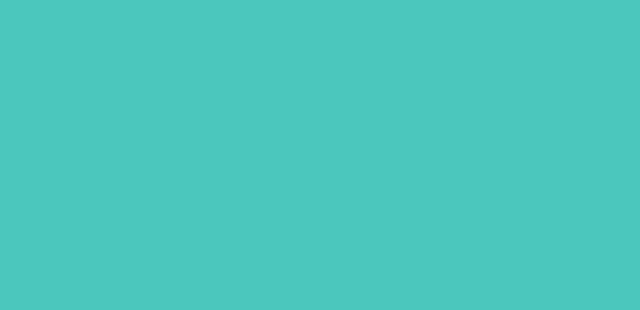
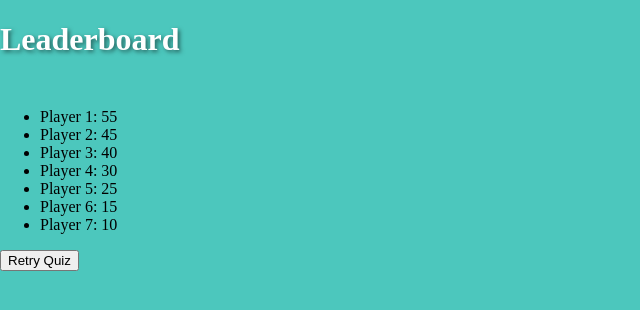
Before and after one commit to ramsestrejo/agilearning-games-plugin, a React (Vite) app in the folder client/: page /leaderboard in a window 1280 px wide. Before the commit this address had no page. Shown: the top 310 px of the page, without its empty margins (0-640 px from the left). Built offline with nearby package versions, Linux system fonts and the light colour scheme.

Commit message:
adds basic leaderboard component and routing to it

```diff
--- a/client/src/App.jsx
+++ b/client/src/App.jsx
@@ -7,6 +7,7 @@ import QuizForm from './components/QuizGame/QuizForm.jsx';
 import StoryForm from './components/StoryGame/StoryForm.jsx';
 import QuizGame from './components/QuizGame/QuizGame.jsx';
 import StoryGame from './components/StoryGame/StoryGame.jsx';
+import Leaderboard from './components/QuizGame/Leaderboard.jsx';
 //  import CreationSuccessPage from './CreationSuccessPage';
 
 
@@ -19,6 +20,7 @@ const App = () => {
         <Route path="/create-game" element={<CreateGameScreen />} />
         <Route path="/create-game/quiz" element={<QuizForm />} />
         <Route path="/quiz-game" element={<QuizGame />} />
+        <Route path="/leaderboard" element={<Leaderboard />} />
         <Route path="/create-game/story" element={<StoryForm />} />
         <Route path="/story-game" element={<StoryGame />} />
       </Routes>
--- /dev/null
+++ b/client/src/components/QuizGame/Leaderboard.jsx
@@ -0,0 +1,33 @@
+import React from 'react';
+// File not yet made
+// import './Leaderboard.css';
+
+const Leaderboard = ({ score, resetGame }) => {
+     // temporary data until connection to backend
+     const leaderboardData = [
+       { playerName: 'Player 1', score: 55 },
+       { playerName: 'Player 2', score: 45 },
+       { playerName: 'Player 3', score: 40 },
+       { playerName: 'Player 4', score: 30 },
+       { playerName: 'Player 5', score: 25 },
+       { playerName: 'Player 6', score: 15 },
+       { playerName: 'Player 7', score: 10 },
+     ];
+
+     return (
+          <div className="leaderboard">
+            <h1>Leaderboard</h1>
+            <ul>
+              {leaderboardData.map((entry, index) => (
+                <li key={index}>
+                  {entry.playerName}: {entry.score}
+                </li>
+              ))}
+            </ul>
+            <button onClick={resetGame} className="restart-button">Retry Quiz</button>
+            {/* Include button option to return to main menu */}
+          </div>
+        );
+      };
+
+      export default Leaderboard;
--- a/client/src/components/QuizGame/QuizGame.jsx
+++ b/client/src/components/QuizGame/QuizGame.jsx
@@ -1,6 +1,7 @@
 import React, { useState, useEffect } from 'react';
 import { useHookstate } from '@hookstate/core';
 import './QuizGame.css';
+import { useNavigate } from 'react-router-dom';
 
 //adding temporary data just to test and add styling to game
 const quizData = [
@@ -30,6 +31,8 @@ const QuizGame = () => {
         score: 0,
         quizData: quizData
     });
+
+    const navigate = useNavigate();
 
      useEffect(() => {
         const currentQuestionIndex = state.currentQuestionIndex.get();
@@ -68,6 +71,9 @@ const QuizGame = () => {
                 if (nextIndex < state.quizData.get().length) {
                     state.currentQuestionIndex.set(nextIndex);
                 }
+                else {
+                    navigate('/leaderboard', { state: { score: state.score.get() } });
+                }
                 state.isSubmitted.set(false);
             }, 2000);
         }
@@ -82,6 +88,9 @@ const QuizGame = () => {
             const nextIndex = state.currentQuestionIndex.get() + 1;
             if (nextIndex < state.quizData.get().length) {
                 state.currentQuestionIndex.set(nextIndex);
+            }
+            else {
+                navigate('/leaderboard', { state: { score: state.score.get() } });
             }
             state.isSubmitted.set(false);
         }, 2000);
```
